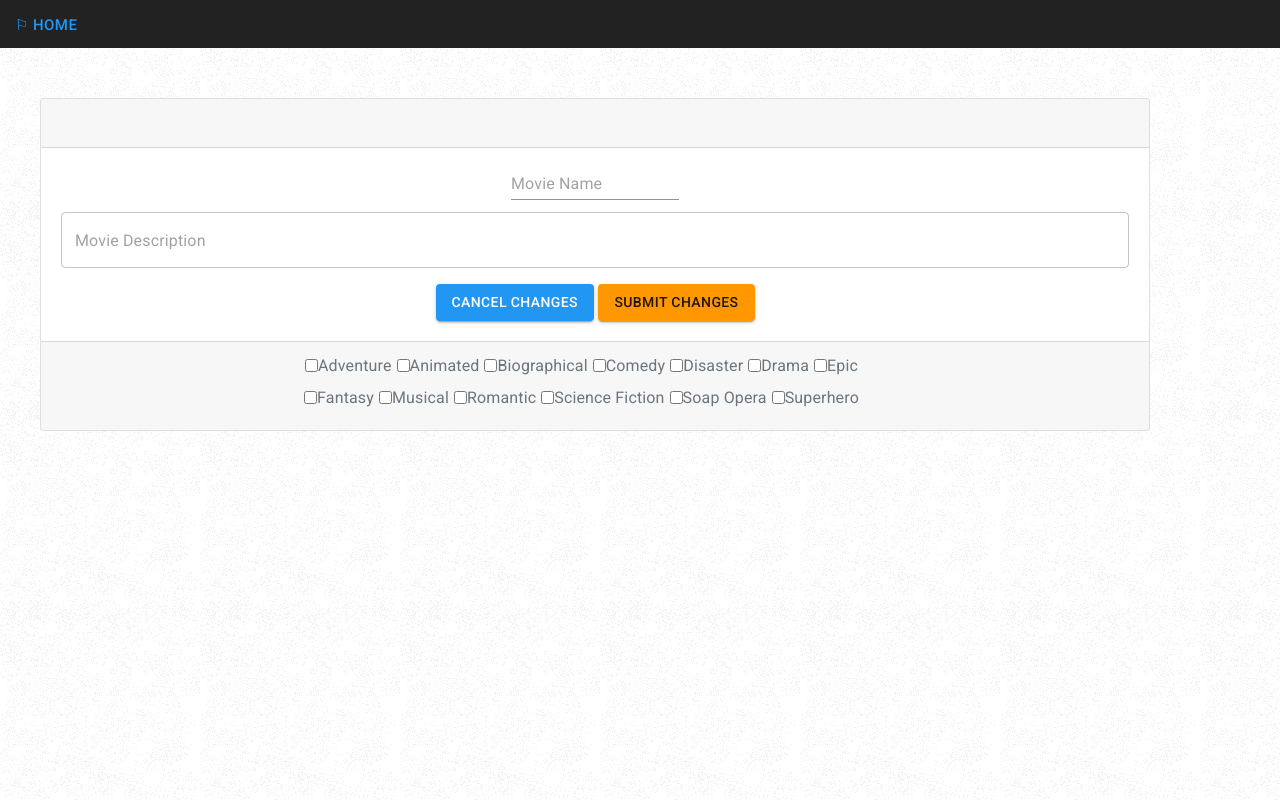
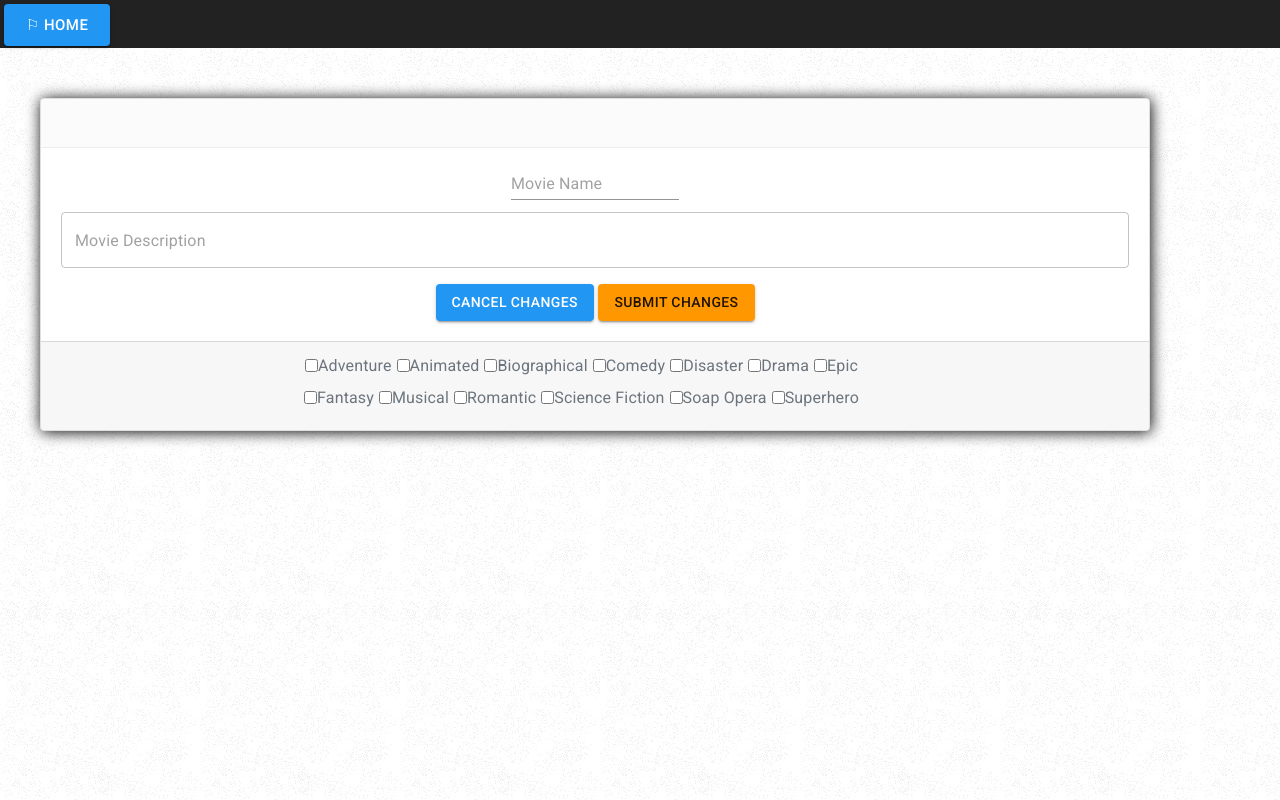
Before and after one commit to tannguyen1024/movie_db_with_sagas, a React (Create React App) app: page /edit in a window 1280 px wide. Built offline with nearby package versions, Linux system fonts and the light colour scheme; no server answers.

Commit message:
Added button to Header

```diff
--- a/src/components/App/App.js
+++ b/src/components/App/App.js
@@ -47,7 +47,7 @@ class App extends Component {
         <Route path="/" component={Header} />
         <Route render={({ location }) => (
           <TransitionGroup>
-            <CSSTransition key={location.key} timeout={250} classNames="fade">
+            <CSSTransition key={location.key} timeout={300} classNames="fade">
 
               <Switch location={location}>
 
--- a/src/components/Details/Details.jsx
+++ b/src/components/Details/Details.jsx
@@ -23,7 +23,7 @@ class Details extends Component {
         // console.log('History is:', this.props.history) /* No longer needed */
         return (<>
             <Container style={{ margin: "50px 25px 25px 25px" }}>
-                <Card className="text-center">
+                <Card style={{ boxShadow: "1px 1px 15px  #000000" }} className="text-center">
                     <Card.Header><img src={this.props.reduxState.clickedMovie.poster}/></Card.Header>
                     <Card.Body>
                         <Card.Title>{this.props.reduxState.clickedMovie.title}</Card.Title>
--- a/src/components/Edit/Edit.jsx
+++ b/src/components/Edit/Edit.jsx
@@ -50,8 +50,8 @@ class Edit extends Component {
         return (
             <>
                 <Container style={{ margin: "50px 25px 25px 25px" }}>
-                    <Card className="text-center">
-                        <Card.Header><img src={this.props.reduxState.clickedMovie.poster} /></Card.Header>
+                    <Card style={{ boxShadow: "1px 1px 15px  #000000" }} className="text-center">
+                        <Card.Header style={{ opacity: "0.5" }}><img src={this.props.reduxState.clickedMovie.poster} /></Card.Header>
                         <Card.Body>
                             <Card.Title><Input onChange={this.handleChange} type="text" variant="contained" color="secondary" fullWidth={false} multiline={true} width="520" placeholder="Movie Name" defaultValue={this.props.reduxState.clickedMovie.title} /></Card.Title>
                             <Card.Text>
--- a/src/components/Header/Header.jsx
+++ b/src/components/Header/Header.jsx
@@ -11,7 +11,7 @@ class Header extends Component {
     render(){
         return(
             <header className="App-header">
-                <Button onClick={this.home} size="large" color="primary">⚐ HOME</Button>
+                <Button onClick={this.home} size="large" color="primary" variant="contained">⚐ HOME</Button>
             </header>
         )
     }
--- a/src/components/MovieItem/MovieItem.jsx
+++ b/src/components/MovieItem/MovieItem.jsx
@@ -12,7 +12,7 @@ class MovieItem extends Component {
         // this.props.dispatch({type: 'POST_CLICK', payload:this.props.movies}) /* Posts ALL the information about the movie to DATABASE for POST */
         this.props.dispatch({ type: 'STORE_CLICK', payload: this.props.movies }) /* Posts ALL the information about the movie to reducer for ALTERNATE method of DETAILS */
         this.props.dispatch({ type: 'SET_GENRE', payload: this.props.movies.id }) /* Sets the current genre for the clicked item in reducer */
-        this.props.history.push('/details')
+        this.props.history.push('/details') /* Utilizes BrowserRouter to navigate to the details page */
     }
 
     render() {
```
